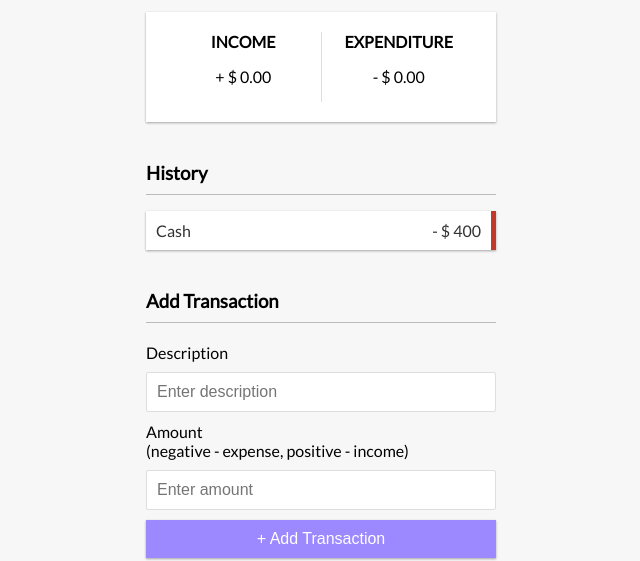
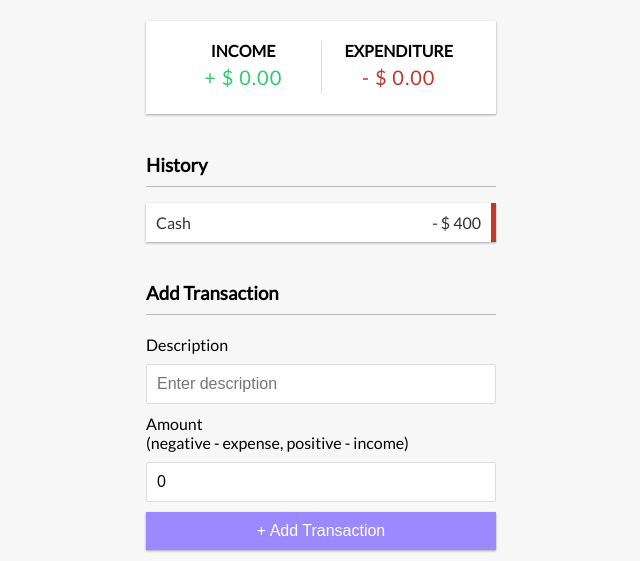
Before and after one commit to valeryfun/expense-tracker, a React (Create React App) app: page / in a window 1280 px wide. Shown: the part 154-715 px from the top of the page, without its empty margins (319-959 px from the left). Built offline with nearby package versions, Linux system fonts and the light colour scheme.

Commit message:
[ADD] global context state and provider

```diff
--- a/src/App.js
+++ b/src/App.js
@@ -6,9 +6,11 @@ import { TransactionList } from './components/TransactionList'
 import { AddTransaction } from './components/AddTransaction'
 import './App.css'
 
+import { GlobalProvider } from './context/GlobalState'
+
 function App() {
 	return (
-		<div>
+		<GlobalProvider>
 			<Header />
 			<div className='container'>
 				<Balance />
@@ -16,7 +18,7 @@ function App() {
 				<TransactionList />
 				<AddTransaction />
 			</div>
-		</div>
+		</GlobalProvider>
 	)
 }
 
--- a/src/components/AddTransaction.js
+++ b/src/components/AddTransaction.js
@@ -1,20 +1,32 @@
-import React from 'react'
+import React, { useState } from 'react'
 
 export const AddTransaction = () => {
+	const [text, setText] = useState('')
+	const [amount, setAmount] = useState(0)
 	return (
 		<>
 			<h3>Add Transaction</h3>
 			<form>
 				<div className='form-control'>
 					<label htmlFor='text'>Description</label>
-					<input type='text' placeholder='Enter description' />
+					<input
+						type='text'
+						value={text}
+						onChange={e => setText(e.target.value)}
+						placeholder='Enter description'
+					/>
 				</div>
 				<div className='form-control'>
 					<label htmlFor='amount'>
 						Amount <br />
 						(negative - expense, positive - income)
 					</label>
-					<input type='number' placeholder='Enter amount' />
+					<input
+						type='number'
+						value={amount}
+						onChange={e => setAmount(e.target.value)}
+						placeholder='Enter amount'
+					/>
 				</div>
 				<button className='btn'>+ Add Transaction</button>
 			</form>
--- a/src/components/IncomeExpenses.js
+++ b/src/components/IncomeExpenses.js
@@ -5,11 +5,11 @@ export const IncomeExpenses = () => {
 		<div className='inc-exp-container'>
 			<div>
 				<h4>Income</h4>
-				<p className='money-plus'>+ $ 0.00</p>
+				<p className='money plus'>+ $ 0.00</p>
 			</div>
 			<div>
 				<h4>Expenditure</h4>
-				<p className='money-minus'>- $ 0.00</p>
+				<p className='money minus'>- $ 0.00</p>
 			</div>
 		</div>
 	)
--- /dev/null
+++ b/src/context/AppReducer.js
@@ -0,0 +1,7 @@
+/* eslint-disable import/no-anonymous-default-export */
+export default (state, action) => {
+	switch (action.type) {
+		default:
+			return state
+	}
+}
--- /dev/null
+++ b/src/context/GlobalState.js
@@ -0,0 +1,25 @@
+import React, { createContext, useReducer } from 'react'
+import AppReducer from './AppReducer'
+
+//initial state
+const initialState = {
+	transactions: [
+		{ id: 1, description: 'Coffee', amount: -5 },
+		{ id: 2, description: 'Grocery', amount: -20 },
+		{ id: 3, description: 'Salary', amount: 3598 },
+		{ id: 4, description: 'Food', amount: -9 }
+	]
+}
+
+// create context
+export const GlobalContext = createContext(initialState)
+
+// Provider component
+export const GlobalProvider = ({ children }) => {
+	const [state, dispatch] = useReducer(AppReducer, initialState)
+	return (
+		<GlobalContext.Provider value={{ transactions: state.transactions }}>
+			{children}
+		</GlobalContext.Provider>
+	)
+}
```
